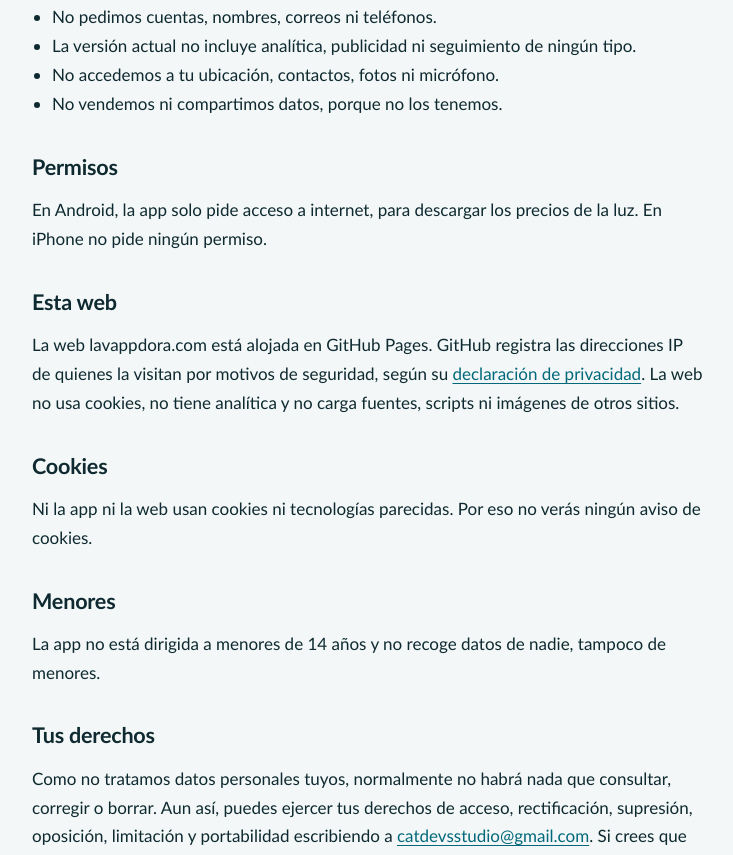
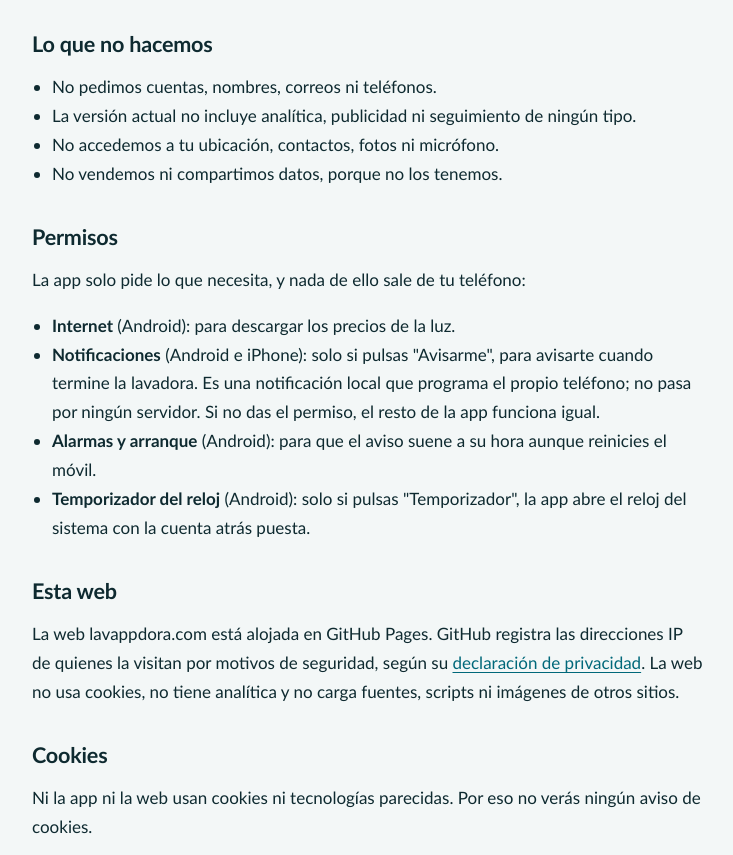
Before and after one commit to DanielAlmazan/lavappdora-web, a plain HTML site: page privacidad.html in a window 1280 px wide. Shown: the part 1295-2150 px from the top of the page, without its empty margins (48-781 px from the left). Drawn offline with Linux system fonts and the light colour scheme.

Commit message:
Privacidad: aviso de fin de lavado y sus permisos
Co-Authored-By: Claude Opus 5.5 <noreply@anthropic.com>

```diff
--- a/privacidad.html
+++ b/privacidad.html
@@ -22,7 +22,7 @@
     <div class="envoltorio">
       <article>
         <h1>Política de privacidad</h1>
-        <p class="fecha">Última actualización: 24 de noviembre de 2026</p>
+        <p class="fecha">Última actualización: 25 de noviembre de 2026</p>
 
         <p>Lavappdora es una app para calcular a qué hora programar la lavadora y cuánto cuesta el lavado según el precio de la luz. Está pensada para no necesitar tus datos: no tiene registro y la versión actual no muestra anuncios ni mide cómo la usas.</p>
 
@@ -37,6 +37,7 @@
             <tr><td>Tus programas de lavado (nombre, icono, duración y consumo)</td><td>Tenerlos a mano la próxima vez</td><td>En el teléfono</td></tr>
             <tr><td>Tu tarifa de luz y, si la usas, tus precios por franja</td><td>Calcular el coste del lavado</td><td>En el teléfono</td></tr>
             <tr><td>Precios de la luz ya descargados (los últimos 7 días como mucho)</td><td>Verlos sin conexión y no descargarlos dos veces</td><td>En el teléfono</td></tr>
+            <tr><td>El aviso de fin de lavado, si lo activas (hora y nombre del programa)</td><td>Avisarte cuando acabe la lavadora</td><td>En el teléfono</td></tr>
           </tbody>
         </table>
         <p>Si desinstalas la app, todo esto se borra. No hay copia en ningún servidor nuestro: no tenemos servidores.</p>
@@ -54,7 +55,13 @@
         </ul>
 
         <h2>Permisos</h2>
-        <p>En Android, la app solo pide acceso a internet, para descargar los precios de la luz. En iPhone no pide ningún permiso.</p>
+        <p>La app solo pide lo que necesita, y nada de ello sale de tu teléfono:</p>
+        <ul>
+          <li><strong>Internet</strong> (Android): para descargar los precios de la luz.</li>
+          <li><strong>Notificaciones</strong> (Android e iPhone): solo si pulsas "Avisarme", para avisarte cuando termine la lavadora. Es una notificación local que programa el propio teléfono; no pasa por ningún servidor. Si no das el permiso, el resto de la app funciona igual.</li>
+          <li><strong>Alarmas y arranque</strong> (Android): para que el aviso suene a su hora aunque reinicies el móvil.</li>
+          <li><strong>Temporizador del reloj</strong> (Android): solo si pulsas "Temporizador", la app abre el reloj del sistema con la cuenta atrás puesta.</li>
+        </ul>
 
         <h2>Esta web</h2>
         <p>La web lavappdora.com está alojada en GitHub Pages. GitHub registra las direcciones IP de quienes la visitan por motivos de seguridad, según su <a href="https://docs.github.com/es/site-policy/privacy-policies/github-general-privacy-statement">declaración de privacidad</a>. La web no usa cookies, no tiene analítica y no carga fuentes, scripts ni imágenes de otros sitios.</p>
```
